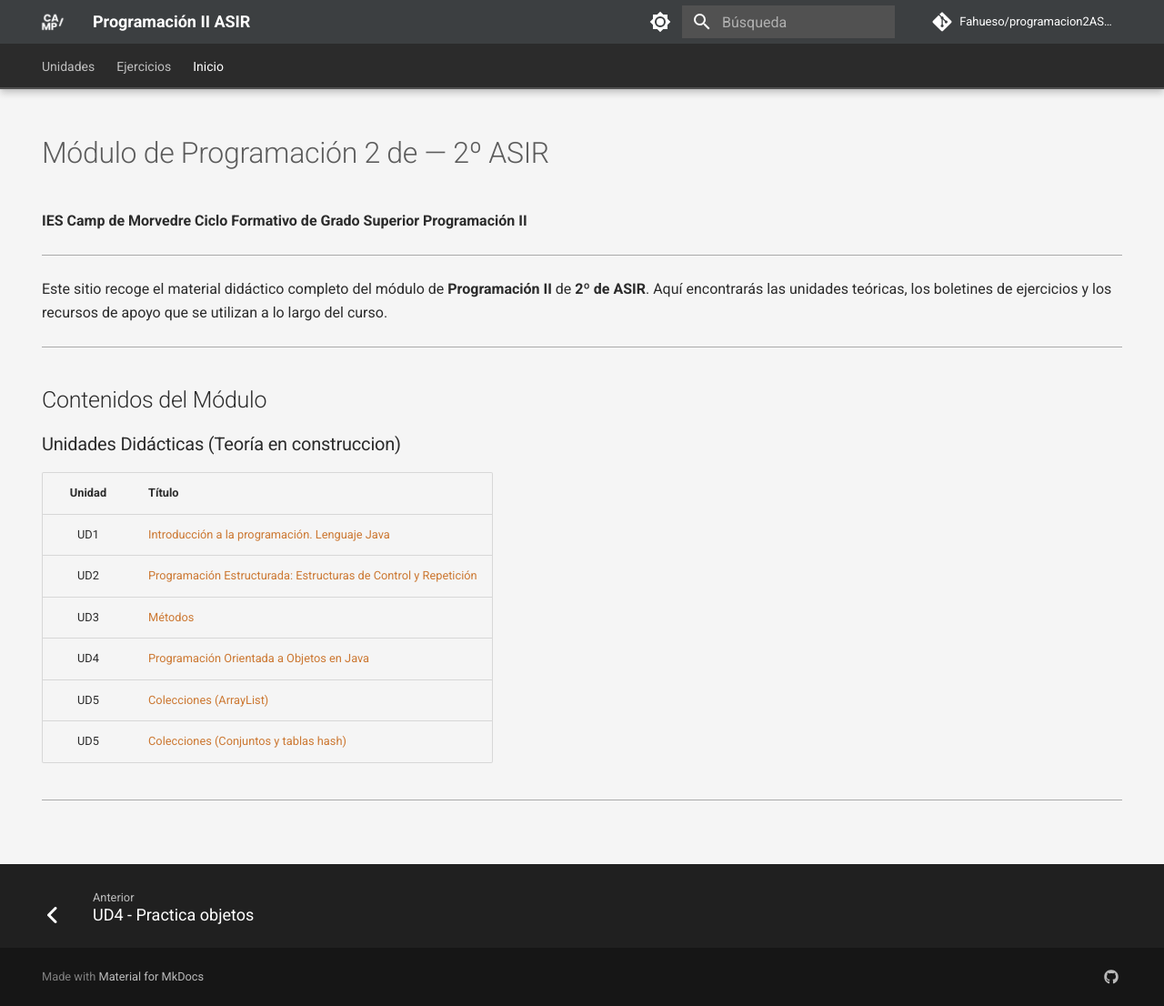
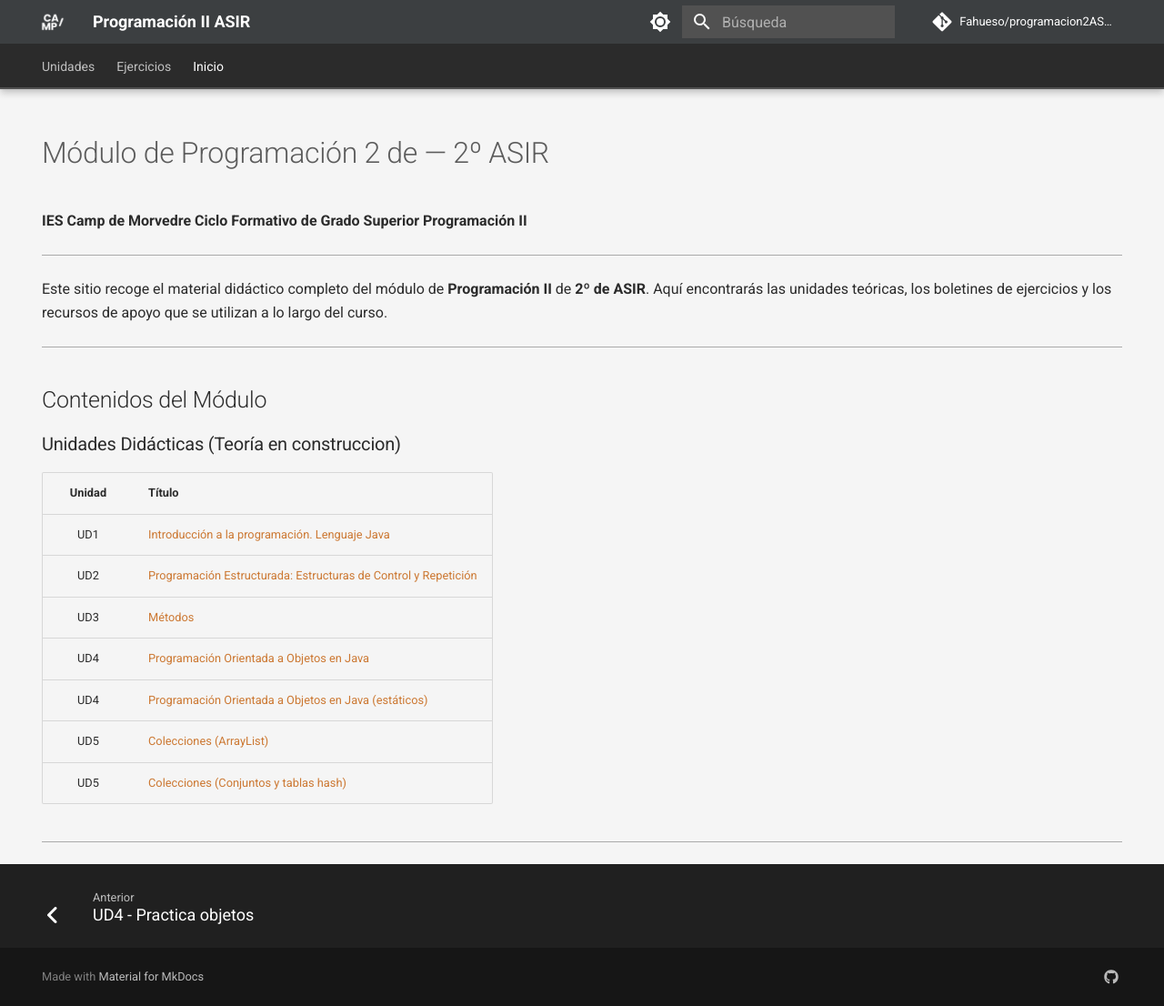
Before and after one commit to Fahueso/programacion2ASIR, an MkDocs documentation site: the page built from docs/index.md, in a window 1280 px wide and 1106 px high. Shown: the whole window at 91% size. Built offline with MkDocs 1.6.1 and Material for MkDocs 9.7.7, drawn with Linux system fonts in a browser that asks for light colours; comment, search, counter and statistics services are not loaded.

Commit message:
Estáticos en indice

```diff
--- a/docs/index.md
+++ b/docs/index.md
@@ -26,6 +26,7 @@ Este sitio recoge el material didáctico completo del módulo de **Programación
 | UD2 | [Programación Estructurada: Estructuras de Control y Repetición](unidades/ud02.md) |
 | UD3 | [Métodos](unidades/ud03.md) |
 | UD4 | [Programación Orientada a Objetos en Java](unidades/ud04.md) |
+| UD4 | [Programación Orientada a Objetos en Java (estáticos)](unidades/ud04b.md) |
 | UD5 | [Colecciones (ArrayList)](unidades/ud05.md) |
 | UD5 | [Colecciones (Conjuntos y tablas hash)](unidades/ud05b.md) |
 
```
